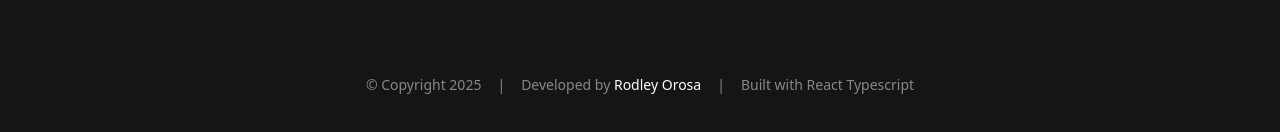
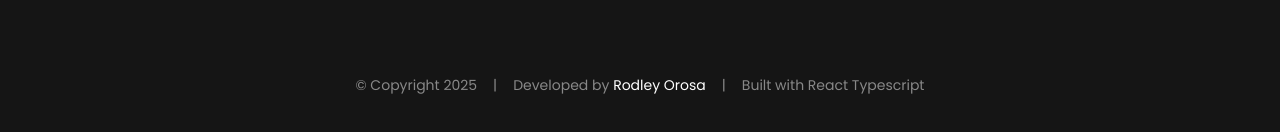
Before and after one commit to rodleyorosa/rodleyorosa-site, a React (Vite) app: page / in a window 1280 px wide. Shown: the part 3817-3949 px from the top of the page. Built offline with nearby package versions, Linux system fonts and the light colour scheme.

Commit message:
style: change font family

```diff
--- a/src/Footer.tsx
+++ b/src/Footer.tsx
@@ -3,13 +3,13 @@ export const Footer = (): React.JSX.Element => {
     <div className="bg-[#151515]">
       <div className="w-[80%] mx-auto max-w-[40rem] py-[5rem]">
         <div className="text-center md:flex md:justify-center">
-          <p className="text-sm font-normal leading-[1.875rem] text-[#888] after:content-['|'] after:px-4 md:inline-block">
+          <p className="font-poppins text-sm leading-[1.875rem] text-[#888] md:after:content-['|'] after:px-4 md:inline-block">
             &copy; Copyright 2025
           </p>
-          <p className="text-sm font-normal leading-[1.875rem] text-[#888] after:content-['|'] after:px-4 md:inline-block">
+          <p className="font-poppins text-sm font-normal leading-[1.875rem] text-[#888] md:after:content-['|'] after:px-4 md:inline-block">
             Developed by <span className="text-white">Rodley Orosa</span>
           </p>
-          <p className="text-sm font-normal leading-[1.875rem] text-[#888]">
+          <p className="font-poppins text-sm font-normal leading-[1.875rem] text-[#888]">
             Built with React Typescript
           </p>
         </div>
```
